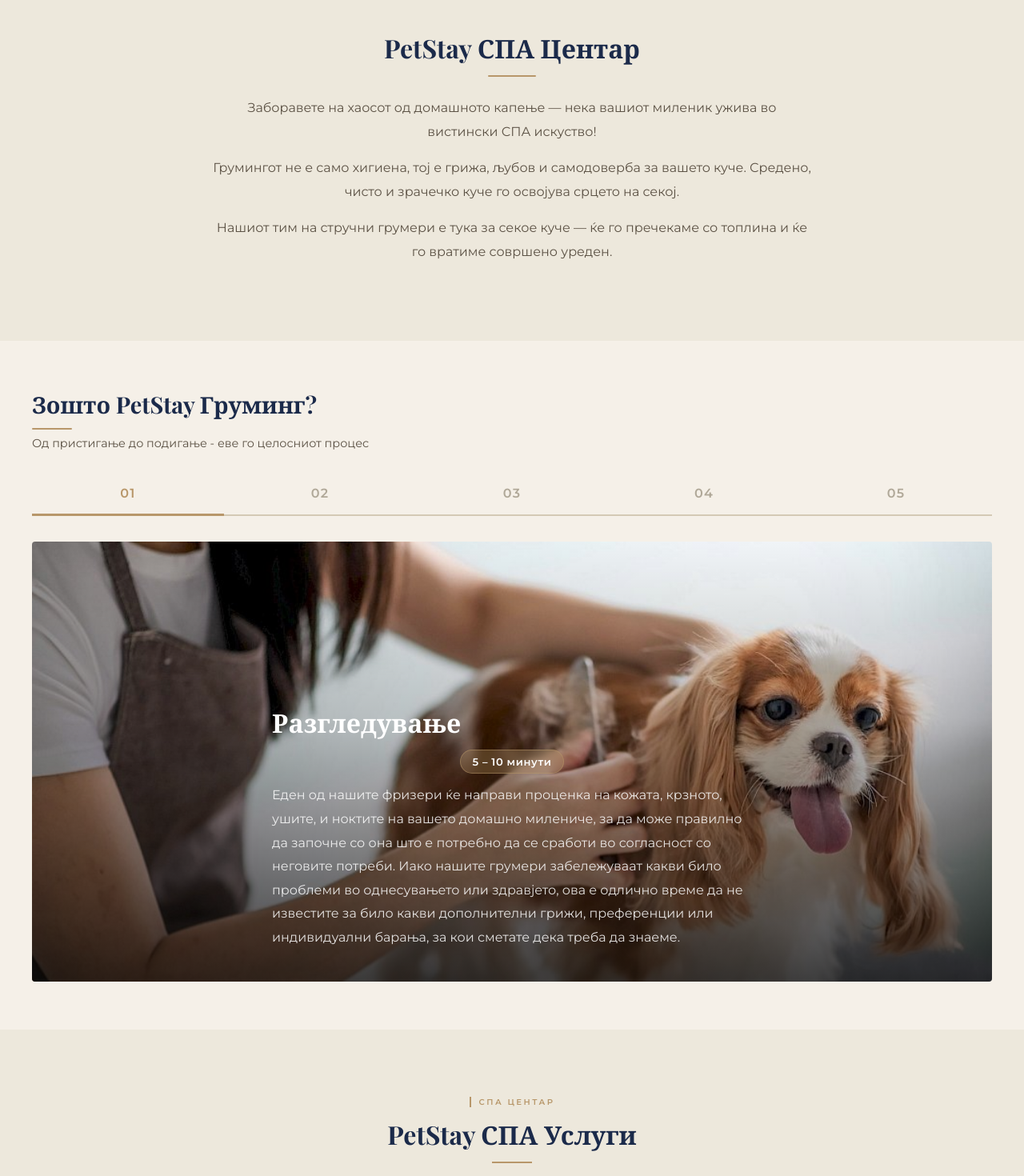
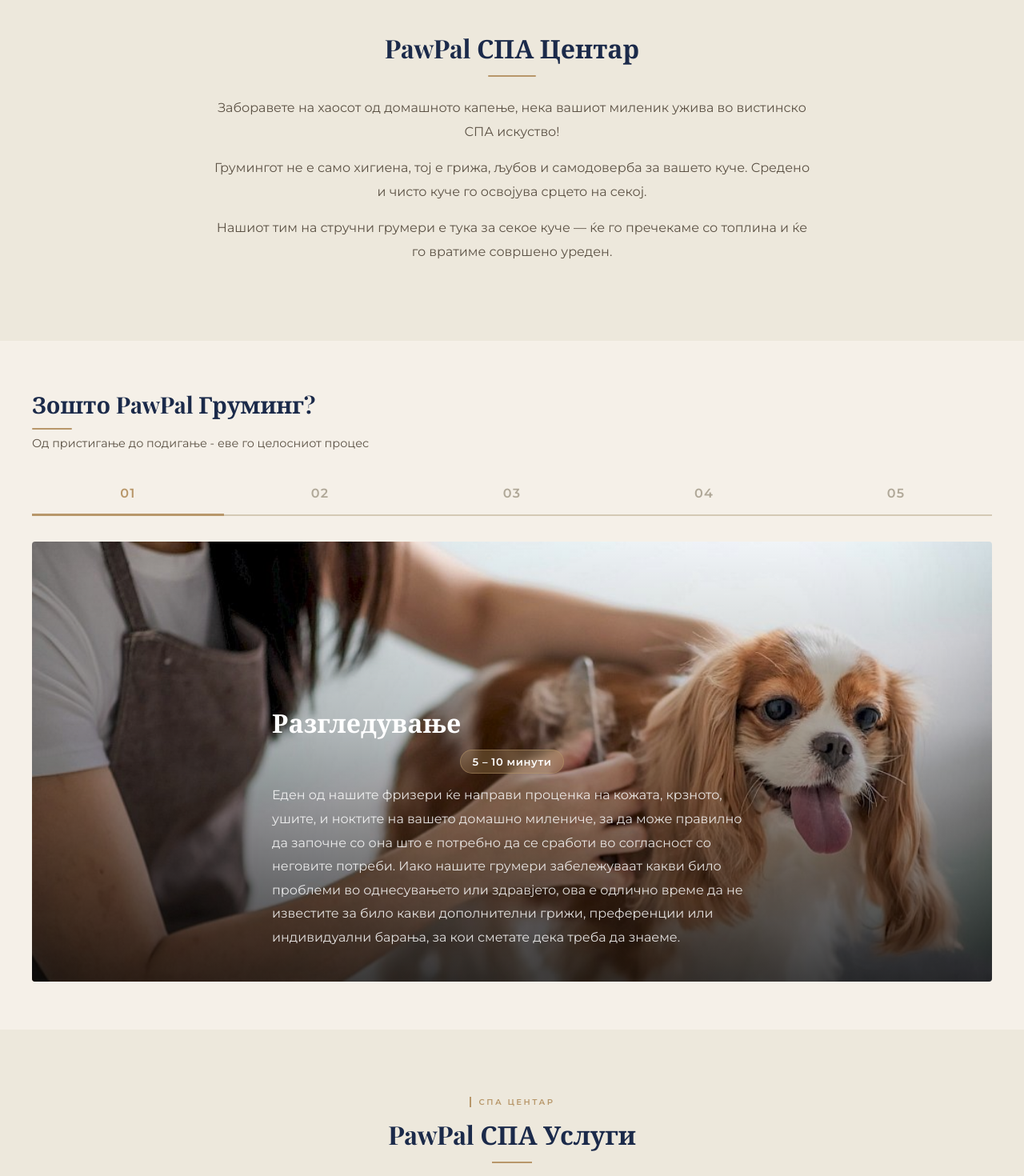
Before and after one commit to DanevskiM/PawPal, an Angular app in the folder frontend/: page /grooming in a window 1280 px wide. Shown: the part 700-2170 px from the top of the page at 80% size. Built offline with nearby package versions, Linux system fonts and the light colour scheme; a web font is replaced by a local one.

Commit message:
"fixing typos"

```diff
--- a/frontend/src/app/app.routes.ts
+++ b/frontend/src/app/app.routes.ts
@@ -56,7 +56,7 @@
   {
     path: 'registracija',
     component: RegistrationFormComponent,
-    title: 'Регистрација – PawCare MK',
+    title: 'Регистрација – PawPal MK',
   },
 
   { path: 'prestoj', redirectTo: 'registracija', pathMatch: 'full' },
--- a/frontend/src/app/pages/grooming/grooming.html
+++ b/frontend/src/app/pages/grooming/grooming.html
@@ -5,16 +5,16 @@
 </section>
 
 <section class="grooming-why">
-  <h2>PetStay СПА Центар</h2>
+  <h2>PawPal СПА Центар</h2>
   <div class="paragraf">
-    <p>Заборавете на хаосот од домашното капење — нека вашиот миленик ужива во вистински СПА искуство!</p>
-    <p>Грумингот не е само хигиена, тој е грижа, љубов и самодоверба за вашето куче. Средено, чисто и зрачечко куче го освојува срцето на секој.</p>
+    <p>Заборавете на хаосот од домашното капење, нека вашиот миленик ужива во вистинскo СПА искуство!</p>
+    <p>Грумингот не е само хигиена, тој е грижа, љубов и самодоверба за вашето куче. Средено и чисто  куче го освојува срцето на секој.</p>
     <p>Нашиот тим на стручни грумери е тука за секое куче — ќе го пречекаме со топлина и ќе го вратиме совршено уреден.</p>
   </div>
 </section>
 
 <section class="grooming-steps">
-  <h2>Зошто PetStay Груминг?</h2>
+  <h2>Зошто PawPal Груминг?</h2>
   <p class="tabs-subtitle">Од пристигање до подигање - еве го целосниот процес</p>
 
   <div class="tabs">
@@ -76,7 +76,7 @@
 <section class="grooming-spa">
   <div class="spa-header">
     <span class="spa-eyebrow">СПА Центар</span>
-    <h2>PetStay СПА Услуги</h2>
+    <h2>PawPal СПА Услуги</h2>
   </div>
   <div class="spa-grid">
 
--- a/frontend/src/app/pages/uslugi/individualni-treninzi/individualni-treninzi.html
+++ b/frontend/src/app/pages/uslugi/individualni-treninzi/individualni-treninzi.html
@@ -7,7 +7,7 @@
 
       <span class="badge">Индивидуални тренинзи</span>
       <h1>Тренирајте го вашето куче со љубов и стручност</h1>
-      <p>Целта е едноставна — да го натераме вашето куче да прави што сакате, кога сакате, кога прв пат ќе кажете.</p>
+      <p>Нашата цел е да изградиме јасна и доверлива комуникација со вашето куче, за да реагира сигурно и навремено на вашите команди.“</p>
     </div>
   </div>
 
@@ -34,7 +34,7 @@
       <div class="text-block">
         <h2>Зошто е важен тренингот?</h2>
         <p>Тренингот на вашето куче е важен дел од тоа да се биде одговорен сопственик, бидејќи може да спречи понатамошно лошо и проблематично однесување.</p>
-        <p>Кучињата никогаш не се премногу млади или стари за да започнете со дресура! Да го научите вашето куче дека одредено однесување резултира со добро, ќе придонесе до поголема веројатност да се однесуваат така повторно.</p>
+        <p>Кучињата никогаш не се премногу млади или стари за да започнете со тренинг! Да го научите вашето куче дека одредено однесување резултира со добро, ќе придонесе до поголема веројатност да се однесуваат така повторно.</p>
       </div>
     </div>
   </section>
@@ -45,7 +45,6 @@
       <div class="section-header">
         <span class="badge-green">Ценовник</span>
         <h2>Цени за тренинг</h2>
-        <p>Транспарентни цени без скриени трошоци</p>
       </div>
       <div class="price-grid">
 
@@ -81,7 +80,7 @@
     <div class="container">
       <div class="quote-box">
         <h2>Никогаш не е доцна</h2>
-        <p>Кучињата никогаш не се премногу млади или стари за да започнете со дресура. Секое куче може да научи, само треба вистинскиот пристап.</p>
+        <p>Кучињата никогаш не се премногу млади или стари за да започнете со тренинзи. Секое куче може да научи, само треба вистинскиот пристап.</p>
       </div>
     </div>
   </section>
--- a/frontend/src/app/pages/uslugi/transport/transport.html
+++ b/frontend/src/app/pages/uslugi/transport/transport.html
@@ -7,7 +7,7 @@
       <span class="badge">Транспорт</span>
       <h1>Безбеден превоз за вашиот миленик</h1>
       <p>PawPal нуди превоз на милениците од вашиот дом до пет центарот и обратно, во специјално изработено и лиценцирано возило.</p>
-      <a routerLink="/kontakt" class="hero-btn">Закажи превоз</a>
+
     </div>
     <div class="hero-visual">
       <div class="hero-deco">
@@ -70,12 +70,12 @@
           <div>Работни денови</div>
         </div>
         <div class="price-row highlight">
-          <div>Цело Скопје</div>
+          <div>подрачјето на Скопје</div>
           <div class="price-val">400 ден</div>
           <div>Викенди</div>
         </div>
         <div class="price-row highlight">
-          <div>Цел Скопје</div>
+          <div>подрачјето на Скопје</div>
           <div class="price-val">500 ден</div>
           <div>Неработни денови и празници</div>
         </div>
```
